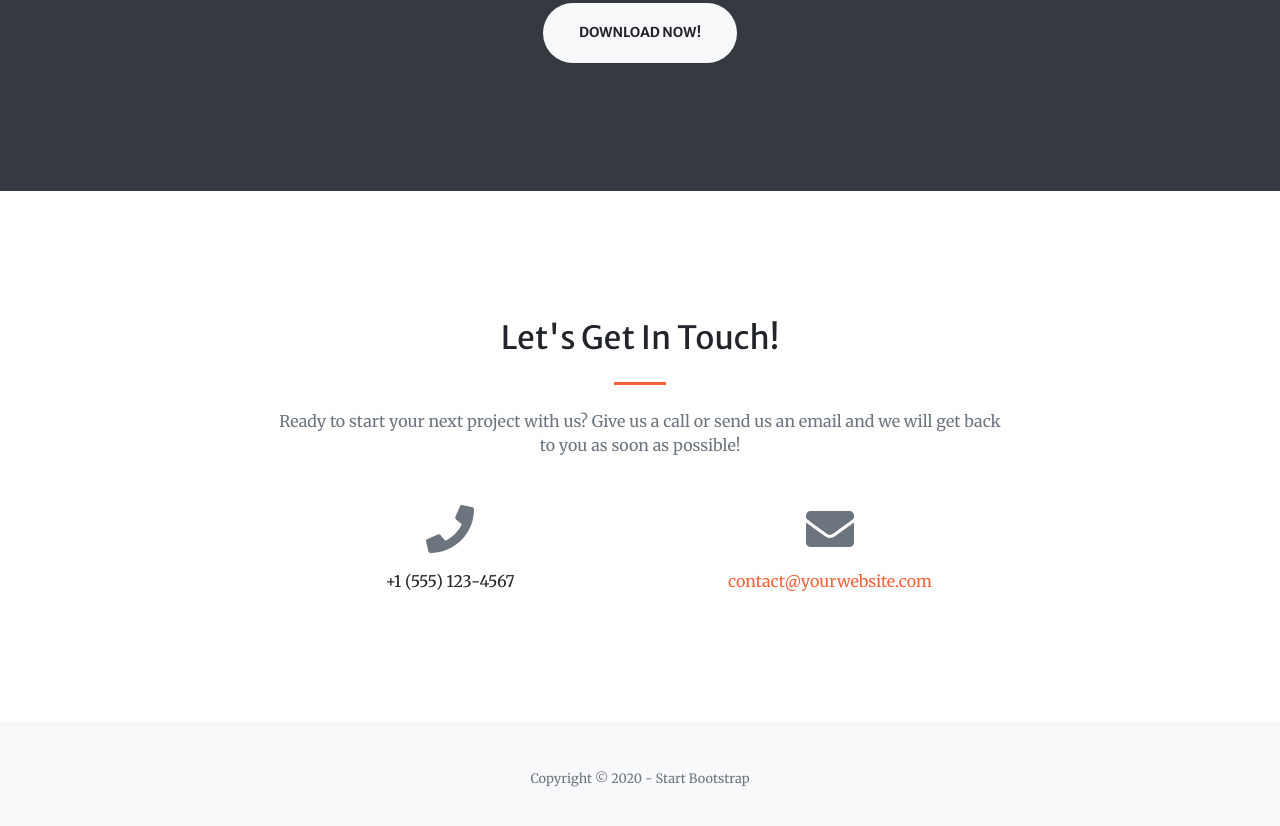
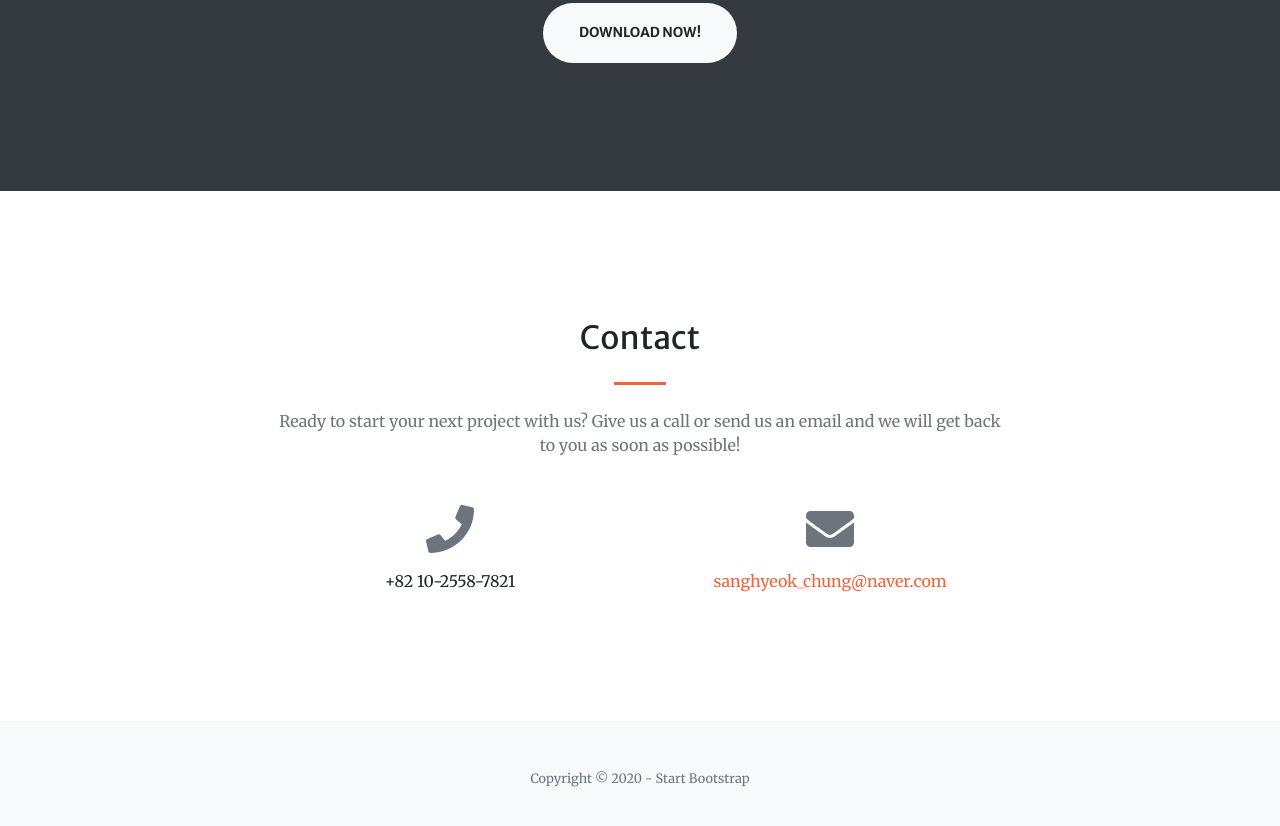
Before and after one commit to sanghyeokchung/ownpage, a plain HTML site: page index.html in a window 1280 px wide. Shown: the part 2491-3317 px from the top of the page. Drawn offline with nearby package versions, Linux system fonts and the light colour scheme.

Commit message:
index.html

```diff
--- a/index.html
+++ b/index.html
@@ -169,7 +169,7 @@
             <div class="container">
                 <div class="row justify-content-center">
                     <div class="col-lg-8 text-center">
-                        <h2 class="mt-0">Let's Get In Touch!</h2>
+                        <h2 class="mt-0">Contact</h2>
                         <hr class="divider my-4" />
                         <p class="text-muted mb-5">Ready to start your next project with us? Give us a call or send us an email and we will get back to you as soon as possible!</p>
                     </div>
@@ -177,11 +177,11 @@
                 <div class="row">
                     <div class="col-lg-4 ml-auto text-center mb-5 mb-lg-0">
                         <i class="fas fa-phone fa-3x mb-3 text-muted"></i>
-                        <div>+1 (555) 123-4567</div>
+                        <div>+82 10-2558-7821</div>
                     </div>
                     <div class="col-lg-4 mr-auto text-center">
                         <i class="fas fa-envelope fa-3x mb-3 text-muted"></i
-                        ><!-- Make sure to change the email address in BOTH the anchor text and the link target below!--><a class="d-block" href="mailto:contact@yourwebsite.com">contact@yourwebsite.com</a>
+                        ><!-- Make sure to change the email address in BOTH the anchor text and the link target below!--><a class="d-block" href="mailto:contact@yourwebsite.com">sanghyeok_chung@naver.com</a>
                     </div>
                 </div>
             </div>
```
